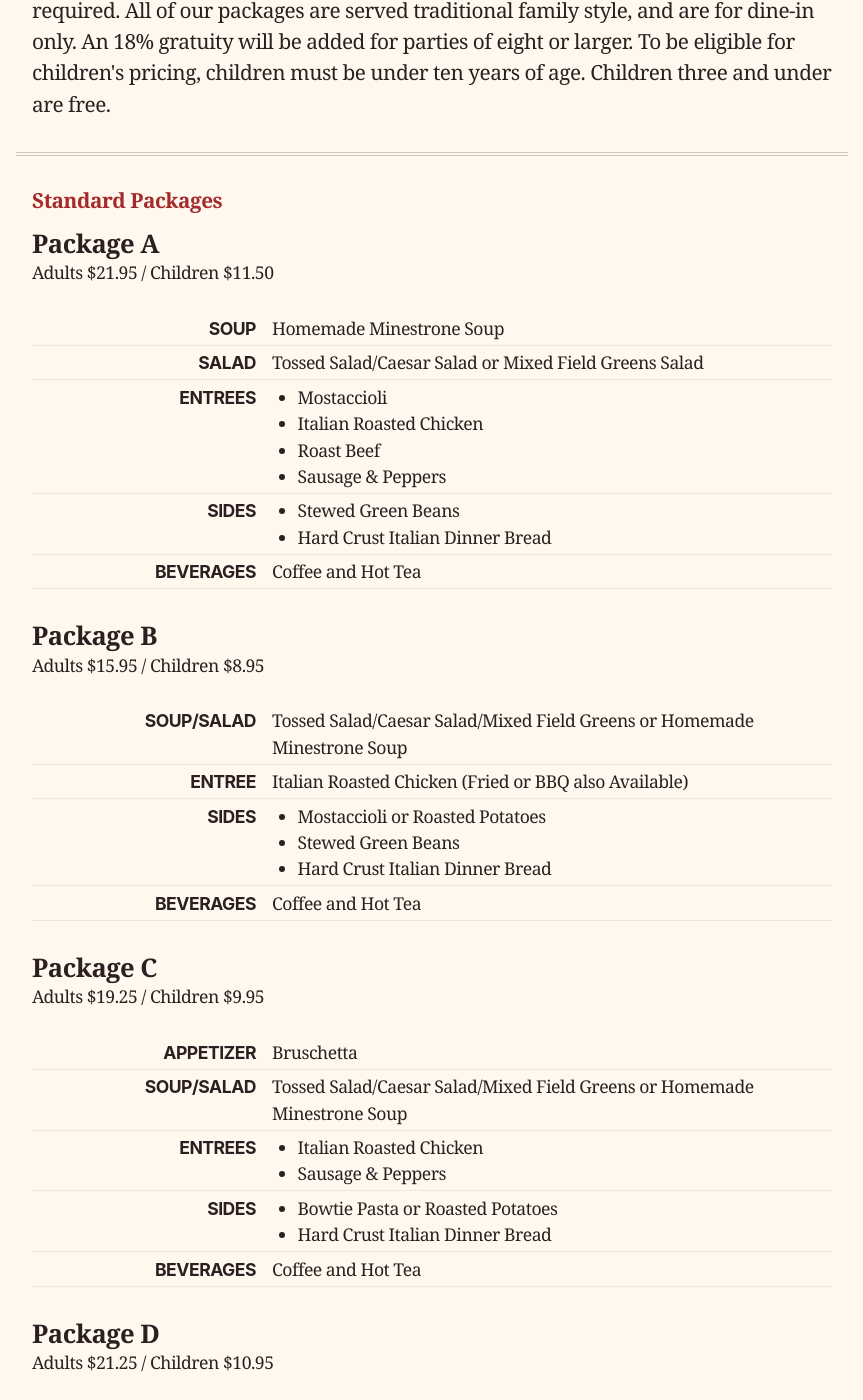
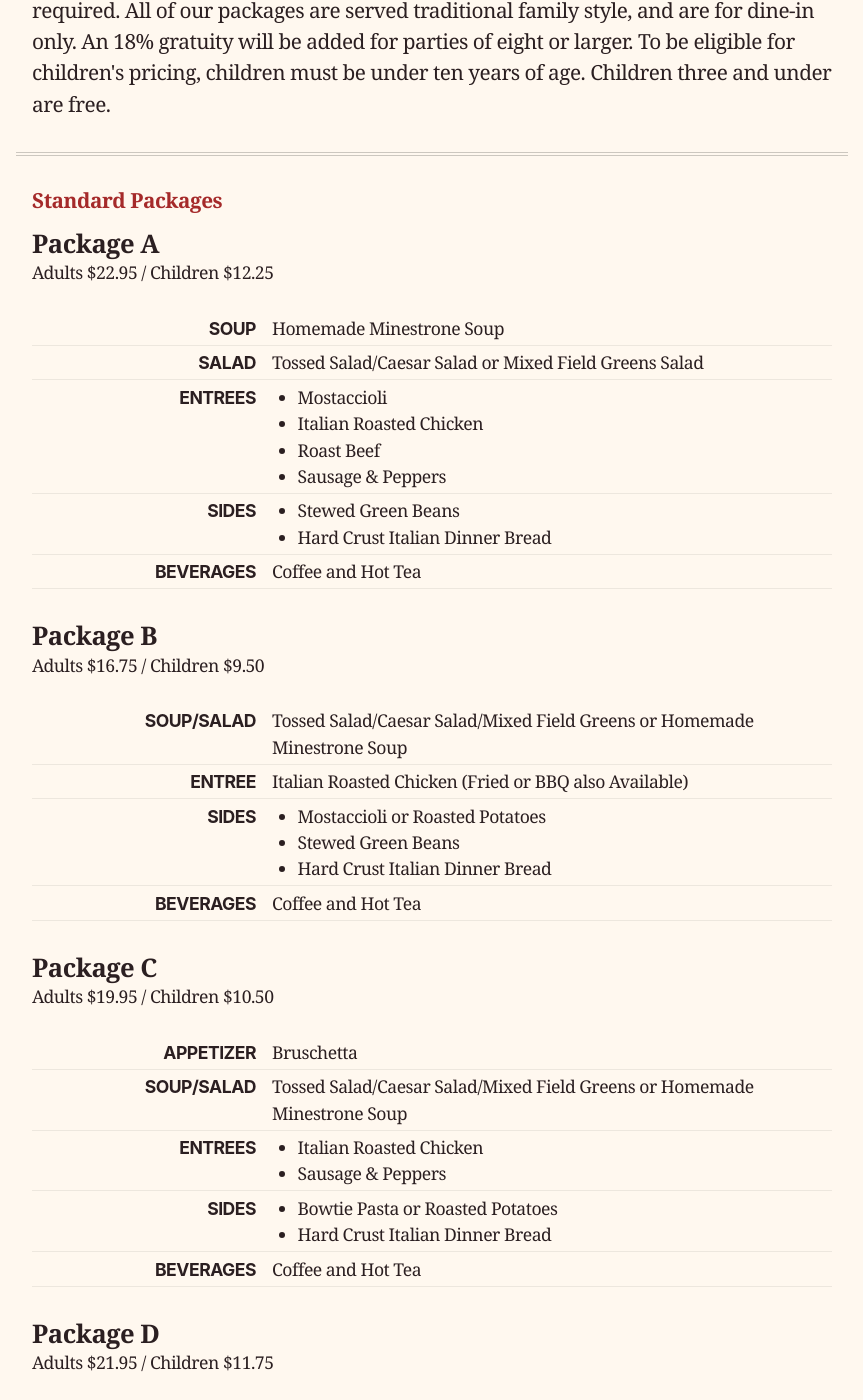
Before and after one commit to traversos/traversos.github.io, a Jekyll site: the page built from events/parties/index.html, in a window 1280 px wide and 1400 px high, scrolled down 367 px. Shown: the whole window, without its empty margins (208-1071 px from the left). Built offline with Jekyll 4.4.1, drawn with Linux system fonts in a browser that asks for light colours; nearby versions of some CDN libraries; some of the changed text lies outside the part shown.

Commit message:
Update party package pricing

```diff
--- a/events/parties/index.html
+++ b/events/parties/index.html
@@ -15,7 +15,7 @@ layout: home
     <h3>Standard Packages</h3>
     <section class="menu__section">
       <h2 class="flush"><a name="salads"></a>Package A</h2>
-      <p>Adults $21.95 / Children $11.50</p>
+      <p>Adults $22.95 / Children $12.25</p>
       <table class="menu__item menu__item--table menu__item--packages">
         <tr>
           <th><h4>Soup</h4></th>
@@ -53,7 +53,7 @@ layout: home
     </section>
     <section class="menu__section">
       <h2 class="flush"><a name="salads"></a>Package B</h2>
-      <p>Adults $15.95 / Children $8.95</p>
+      <p>Adults $16.75 / Children $9.50</p>
       <table class="menu__item menu__item--table menu__item--packages">
         <tr>
           <th><h4>Soup/Salad</h4></th>
@@ -81,7 +81,7 @@ layout: home
     </section>
     <section class="menu__section">
       <h2 class="flush"><a name="salads"></a>Package C</h2>
-      <p>Adults $19.25 / Children $9.95</p>
+      <p>Adults $19.95 / Children $10.50</p>
       <table class="menu__item menu__item--table menu__item--packages">
         <tr>
           <th><h4>Appetizer</h4></th>
@@ -117,7 +117,7 @@ layout: home
     </section>
     <section class="menu__section">
       <h2 class="flush"><a name="salads"></a>Package D</h2>
-      <p>Adults $21.25 / Children $10.95</p>
+      <p>Adults $21.95 / Children $11.75</p>
       <table class="menu__item menu__item--table menu__item--packages">
         <tr>
           <th><h4>Appetizer</h4></th>
@@ -181,7 +181,7 @@ layout: home
     </section>
     <section class="menu__section">
       <h2 class="flush"><a name="salads"></a>Pizza / Salad</h2>
-      <p>Adults $14.75 / Children $8.75</p>
+      <p>Adults $14.25 / Children $9.95</p>
       <table class="menu__item menu__item--table menu__item--packages">
         <tr>
           <th><h4>Salad</h4></th>
@@ -349,9 +349,9 @@ layout: home
             <li>Cheesecake</li>
             <li>Gooseycake</li>
             <li>Italian Ice</li>
-            <li>Sampler Platter<br>($14.95, serves 6-8)
+            <li>Sampler Platter<br>($15.75, serves 6-8)
               <ul>
-                <li> Tiramisu</li>
+                <li>Tiramisu</li>
                 <li>Mini Canoli</li>
                 <li>Cheesecake</li>
               </ul>
```
Also changed, not shown: other parts of events/parties/index.html (+1 -1 lines).
